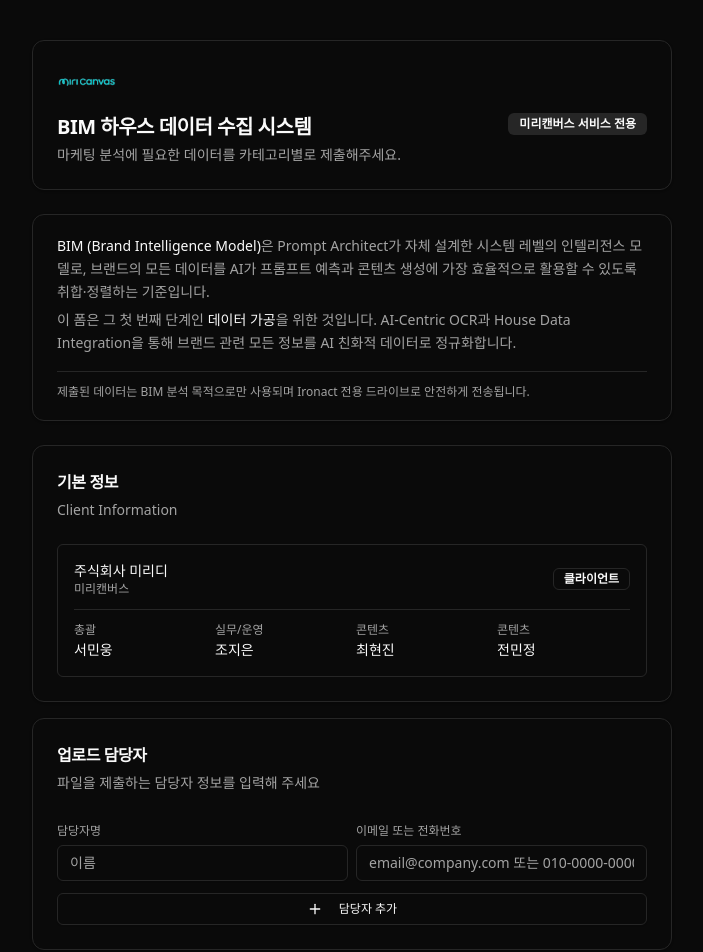
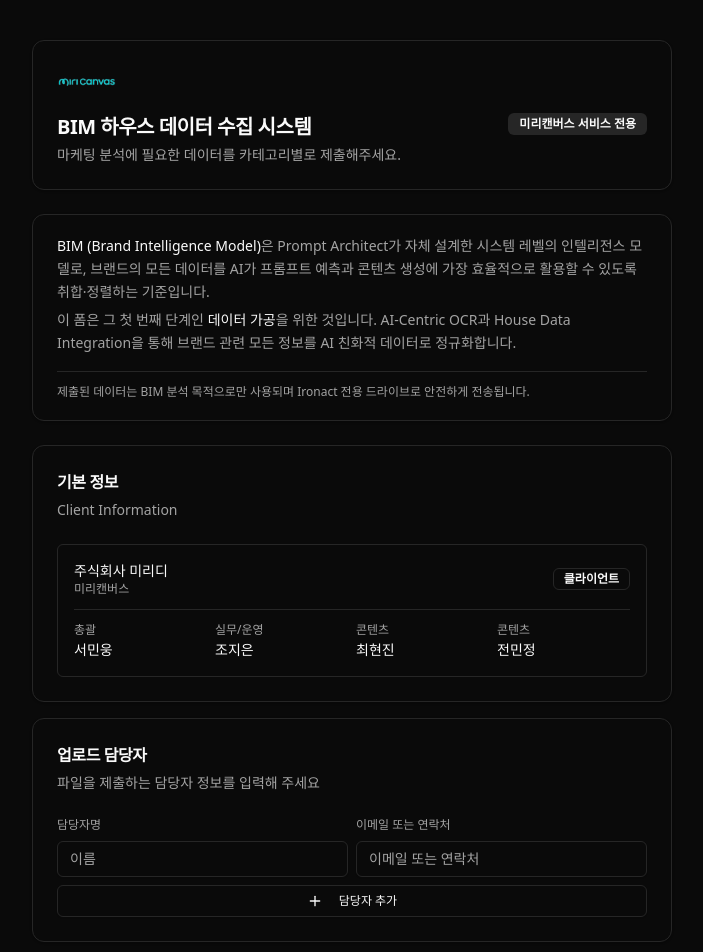
Before and after one commit to makim-414/bim-data-request, a React (Vite) app: page / in a window 1280 px wide. Shown: the top 952 px of the page, without its empty margins (288-991 px from the left). Built offline with nearby package versions, Linux system fonts and the light colour scheme.

Commit message:
fix: 업로드 담당자 레이아웃 정렬 + 연락처 플레이스홀더 수정

```diff
--- a/src/App.tsx
+++ b/src/App.tsx
@@ -638,32 +638,30 @@
               <CardTitle className="text-base">업로드 담당자</CardTitle>
               <CardDescription>파일을 제출하는 담당자 정보를 입력해 주세요</CardDescription>
             </CardHeader>
-            <CardContent className="space-y-3">
-              {uploaders.map((u, idx) => (
-                <div key={u.id} className="flex gap-2 items-start">
+            <CardContent className="space-y-2">
+              <div className="grid grid-cols-2 gap-2 mb-1">
+                <Label className="text-xs text-muted-foreground">담당자명</Label>
+                <Label className="text-xs text-muted-foreground">이메일 또는 연락처</Label>
+              </div>
+              {uploaders.map((u) => (
+                <div key={u.id} className="flex gap-2 items-center">
                   <div className="flex-1 grid grid-cols-2 gap-2">
-                    <div className="space-y-1">
-                      {idx === 0 && <Label className="text-xs text-muted-foreground">담당자명</Label>}
                     <Input
                       placeholder="이름"
                       value={u.name}
                       onChange={(e) => updateUploader(u.id, "name", e.target.value)}
                     />
-                    </div>
-                    <div className="space-y-1">
-                      {idx === 0 && <Label className="text-xs text-muted-foreground">이메일 또는 전화번호</Label>}
                     <Input
-                        placeholder="email@company.com 또는 010-0000-0000"
+                      placeholder="이메일 또는 연락처"
                       value={u.contact}
                       onChange={(e) => updateUploader(u.id, "contact", e.target.value)}
                     />
-                    </div>
                   </div>
                   {uploaders.length > 1 && (
                     <button
                       type="button"
                       onClick={() => removeUploaderRow(u.id)}
-                      className="mt-6 text-muted-foreground hover:text-foreground"
+                      className="shrink-0 text-muted-foreground hover:text-foreground"
                     >
                       <IconTrash className="h-4 w-4" />
                     </button>
```
Lines whose indentation alone changed are shown as unchanged.
